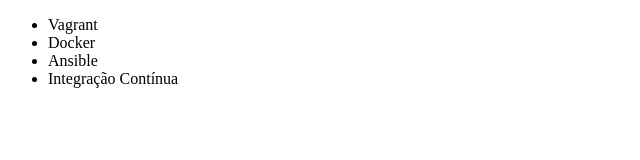
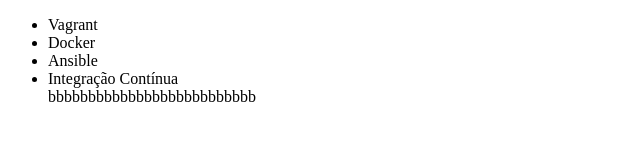
Before and after one commit to nicholasmath-c/alura-git, a plain HTML site: page index.html in a window 1280 px wide. Shown: the whole page, without its empty margins (0-640 px from the left). Drawn offline with Linux system fonts and the light colour scheme.

Commit message:
teste index

```diff
--- a/index.html
+++ b/index.html
@@ -10,6 +10,7 @@
         <li>Docker</li>
         <li>Ansible</li>
         <li>Integração Contínua</li>
+        bbbbbbbbbbbbbbbbbbbbbbbbbb
     </ul>
 </body>
 </html>
```
